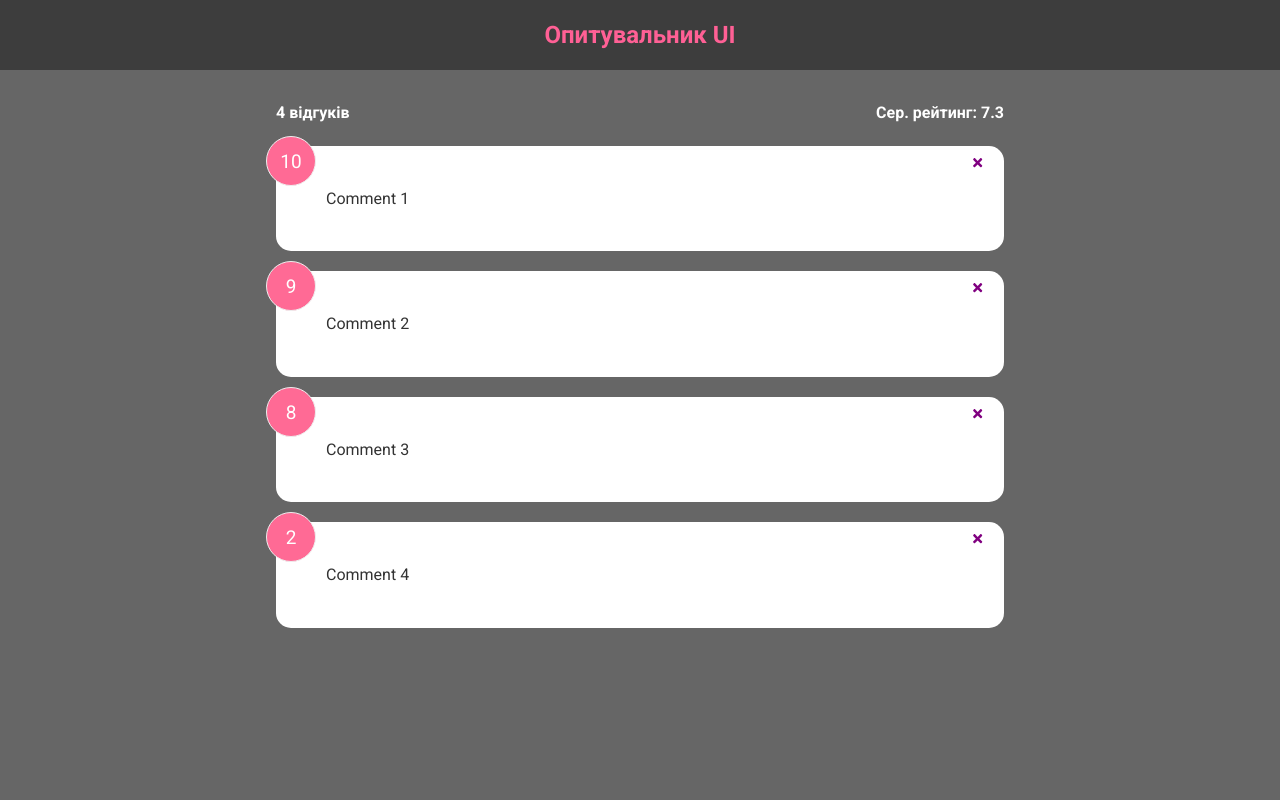
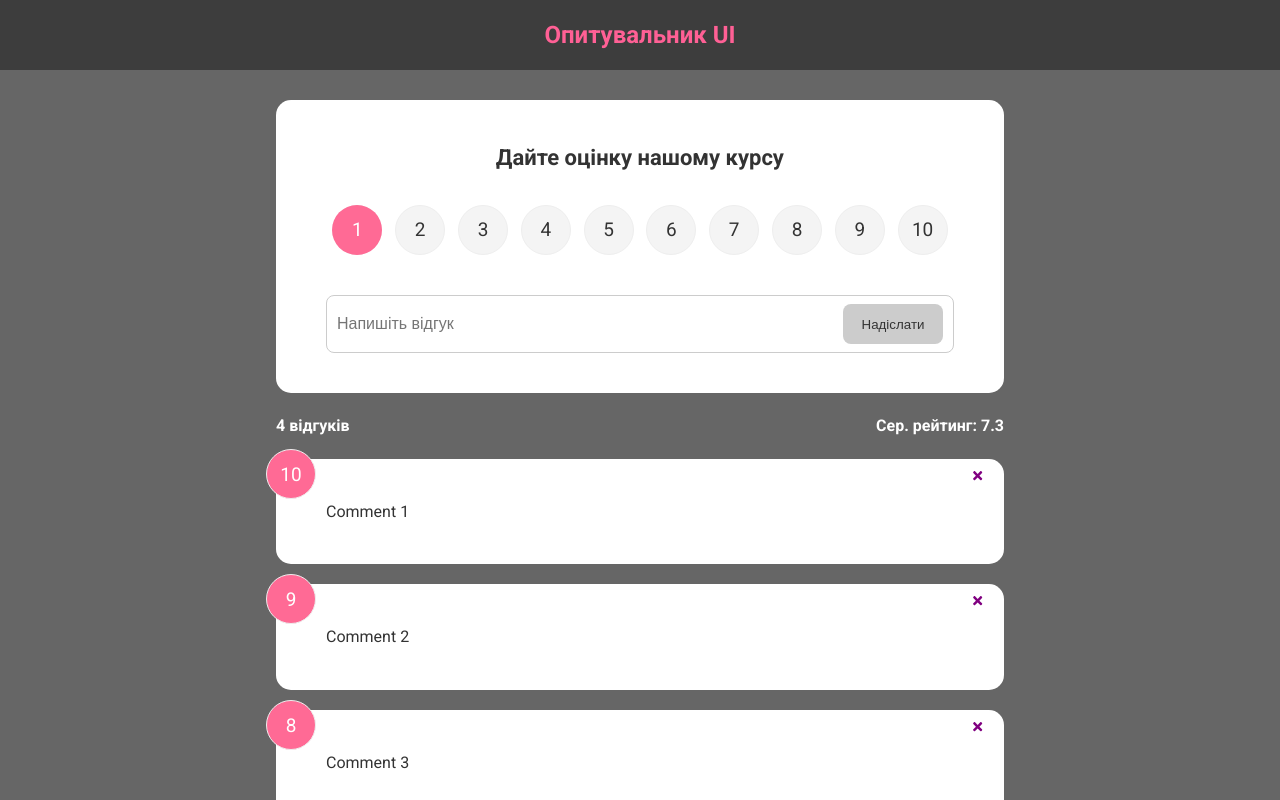
Before and after one commit to Volodymyr-Kovdrysh/Frontend-2024, a React (Vite) app: page / in a window 1280 px wide. Shown: the top 800 px of the page. Built offline with nearby package versions, Linux system fonts and the light colour scheme.

Commit message:
Кінець продовження лекції №4
Signed-off-by: VVKo <v.v.kovdrysh@gmail.com>

```diff
--- a/package.json
+++ b/package.json
@@ -12,7 +12,8 @@
   "dependencies": {
     "react": "^18.3.1",
     "react-dom": "^18.3.1",
-    "react-icons": "^5.3.0"
+    "react-icons": "^5.3.0",
+    "uuid": "^10.0.0"
   },
   "devDependencies": {
     "@eslint/js": "^9.9.0",
--- a/src/App.jsx
+++ b/src/App.jsx
@@ -4,6 +4,8 @@
 import {useState} from "react";
 import FeedbackData from "./data/FeedbackData.js";
 import FeedbackStat from "./components/FeedbackStat.jsx";
+import FeedbackForm from "./components/FeedbackForm.jsx";
+import {v4 as uuidv4} from "uuid";
 
 
 function App() {
@@ -16,12 +18,17 @@
         }
     }
 
+    const addFeedback = (newFeedback) => {
+        newFeedback.id = uuidv4()
+        setFeedbacks([newFeedback, ...feedbacks])
+    }
 
 
     return (
     <>
         <Header />
         <div className="container">
+            <FeedbackForm handleAdd={addFeedback}/>
             <FeedbackStat feedbacks={feedbacks} />
             <FeedBackList feedbacks={feedbacks} handleDelete={deleteFeedback} />
         </div>
--- /dev/null
+++ b/src/components/FeedbackForm.jsx
@@ -0,0 +1,68 @@
+import {useState} from 'react';
+import Card from "../shared/Card.jsx";
+import Button from "../shared/Button.jsx";
+import RatingSelect from "./RatingSelect.jsx";
+
+const FeedbackForm = ({handleAdd}) => {
+    const [text, setText] = useState("");
+    const [message, setMessage] = useState(null);
+    const [rating, setRating] = useState(1);
+    const [btnDisabled, setBtnDisabled] = useState(true);
+
+    const handleTextChange = (e) => {
+
+        const {value} = e.target
+        // console.log(`'${value}'`, value.length);
+        if (value === "") {
+            setBtnDisabled(true);
+            setMessage(null)
+        } else if (value !== '' && value.trim().length < 11) {
+            setMessage('Текст повинен містити щонайменше 10 символів')
+            setBtnDisabled(true)
+        } else {
+            setMessage(null)
+            setBtnDisabled(false);
+        }
+
+        setText(value);
+    }
+
+    const handleSubmit = (e) => {
+        e.preventDefault();
+        if (text.trim().length > 0) {
+            const newFeedback = {
+                text: text.trim(),
+                rating: rating,
+            }
+
+            console.log(newFeedback)
+            handleAdd(newFeedback)
+            setText('')
+        }
+    }
+    return (
+        <Card>
+            <form onSubmit={handleSubmit}>
+                <h2>Дайте оцінку нашому курсу</h2>
+                <RatingSelect/>
+                <div className="input-group">
+                    <input
+                        onChange={handleTextChange}
+                        type="text"
+                        placeholder={'Напишіть відгук'}
+                        value={text}
+                    />
+                    <Button
+                        type={'submit'}
+                        isDisabled={btnDisabled}
+                    >Надіслати</Button>
+                </div>
+
+                {message && <div className="message">{message}</div>}
+
+            </form>
+        </Card>
+    );
+};
+
+export default FeedbackForm;
--- /dev/null
+++ b/src/components/RatingSelect.jsx
@@ -0,0 +1,55 @@
+import React from 'react';
+
+
+const RatingItem = ({nmbr, handlCh, selected}) => {
+    return (
+        <li>
+            <input
+                type="radio"
+                id={`num${nmbr}`}
+                value={`${nmbr}`}
+                onChange={handlCh}
+                checked={selected === nmbr}
+            />
+            <label htmlFor={`num${nmbr}`}>{nmbr}</label>
+        </li>
+    )
+}
+
+const RatingSelect = () => {
+    const [selected, setSelected] = React.useState(1);
+    const handleChange = e => {
+        // console.log(e.currentTarget.value, typeof e.currentTarget.value);
+        setSelected(Number(e.currentTarget.value));
+    }
+    return (
+        <ul className='rating'>
+            {[1,2,3,4,5,6,7,8,9,10].map(i => <RatingItem key={i}
+                                                         nmbr={i}
+                                                         selected={selected}
+                                                         handlCh={handleChange} />)}
+            {/*<li>*/}
+            {/*    <input*/}
+            {/*        type="radio"*/}
+            {/*        id='num1'*/}
+            {/*        value={'1'}*/}
+            {/*        onChange={handleChange}*/}
+            {/*        checked={selected === 1}*/}
+            {/*    />*/}
+            {/*    <label htmlFor="num1">1</label>*/}
+            {/*</li>*/}
+            {/*<li>*/}
+            {/*    <input*/}
+            {/*        type="radio"*/}
+            {/*        id='num2'*/}
+            {/*        value={'2'}*/}
+            {/*        onChange={handleChange}*/}
+            {/*        checked={selected === 2}*/}
+            {/*    />*/}
+            {/*    <label htmlFor="num2">2</label>*/}
+            {/*</li>*/}
+        </ul>
+    );
+};
+
+export default RatingSelect;
--- /dev/null
+++ b/src/shared/Button.jsx
@@ -0,0 +1,21 @@
+import PropTypes from "prop-types";
+
+const Button = ({children, version, type, isDisabled}) => {
+    return (
+        <button type={type} disabled={isDisabled} className={`btn btn-${version}`}>
+            {children}
+        </button>
+    );
+};
+Button.defaultProps = {
+    version: 'primary',
+    type: 'button',
+    isDisabled: false,
+}
+Button.propTypes = {
+    children: PropTypes.node.isRequired,
+    version: PropTypes.string,
+    type: PropTypes.string,
+    isDisabled: PropTypes.bool
+}
+export default Button;
```
Also changed, not shown: 1 other file (tests, documents, lock files or other folders).
